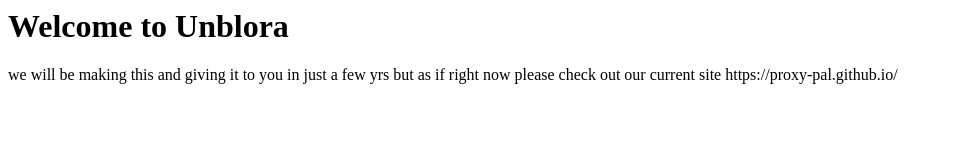
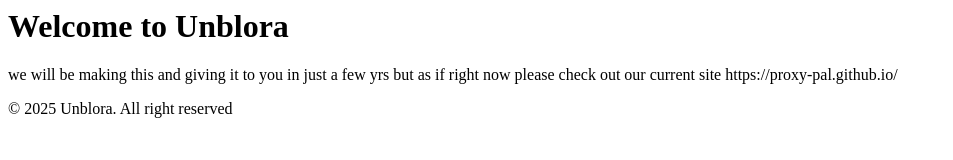
Before and after one commit to Unblora/Unblora.github.io, a plain HTML site: page index.html in a window 1280 px wide. Shown: the whole page, without its empty margins (0-953 px from the left). Drawn offline with Linux system fonts and the light colour scheme.

Commit message:
Update index.html

```diff
--- a/index.html
+++ b/index.html
@@ -1,4 +1,5 @@
 <html>
   <h1>Welcome to Unblora</h1>
   <p>we will be making this and giving it to you in just a few yrs but as if right now please check out our current site https://proxy-pal.github.io/
+  <p>&copy; 2025 Unblora. All right reserved</p>
 </html>
```
